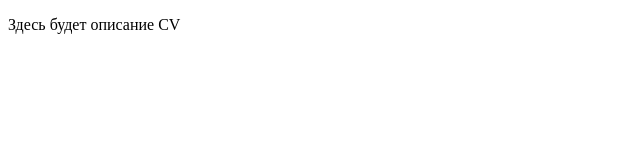
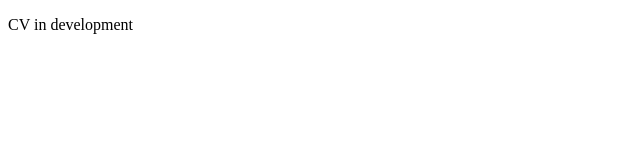
Before and after one commit to Anton-Pankratov/rsschool-cv, a plain HTML site: page index.html in a window 1280 px wide. Shown: the full height of the page, 0-640 px from the left. Drawn offline with Linux system fonts and the light colour scheme.

Commit message:
refactor: add lang-attribute in html and change content

```diff
--- a/index.html
+++ b/index.html
@@ -1,6 +1,6 @@
 <!DOCTYPE html>
 <html>
-    <head>
+    <head lang="en-US">
         <meta http-equiv="Content-Type" content="text/html; charset=utf-8">
         <title>
             Curriculum vitae
@@ -11,7 +11,7 @@
     </head>
     <body>
         <p class="big">
-            Здесь будет описание CV
+            CV in development
         </p>
     </body>
 </html>
```
